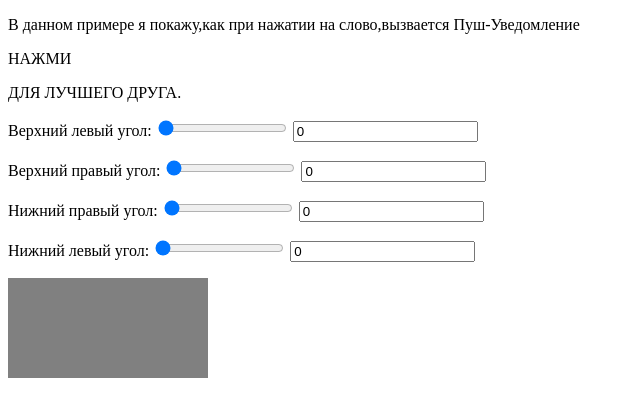
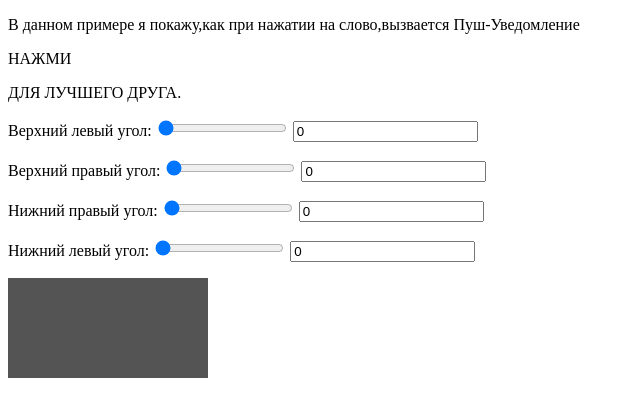
Before and after one commit to elchinisaev0010/elchinisaev0010.github.io, a plain HTML site: page learn/index.html in a window 1280 px wide. Shown: the whole page, without its empty margins (0-640 px from the left). Drawn offline with Linux system fonts and the light colour scheme.

Commit message:
Update style.css

```diff
--- a/learn/CSS/style.css
+++ b/learn/CSS/style.css
@@ -1,5 +1,5 @@
 #block{
 	width: 200px;
 	height: 100px;
-	background:gray;
+	background:#545454;
 }
```
